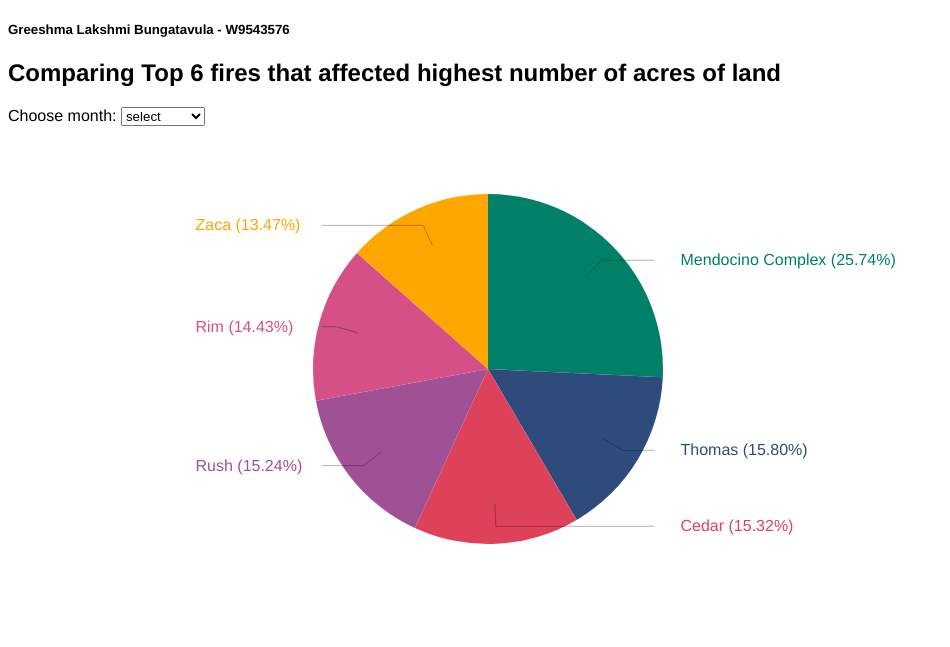
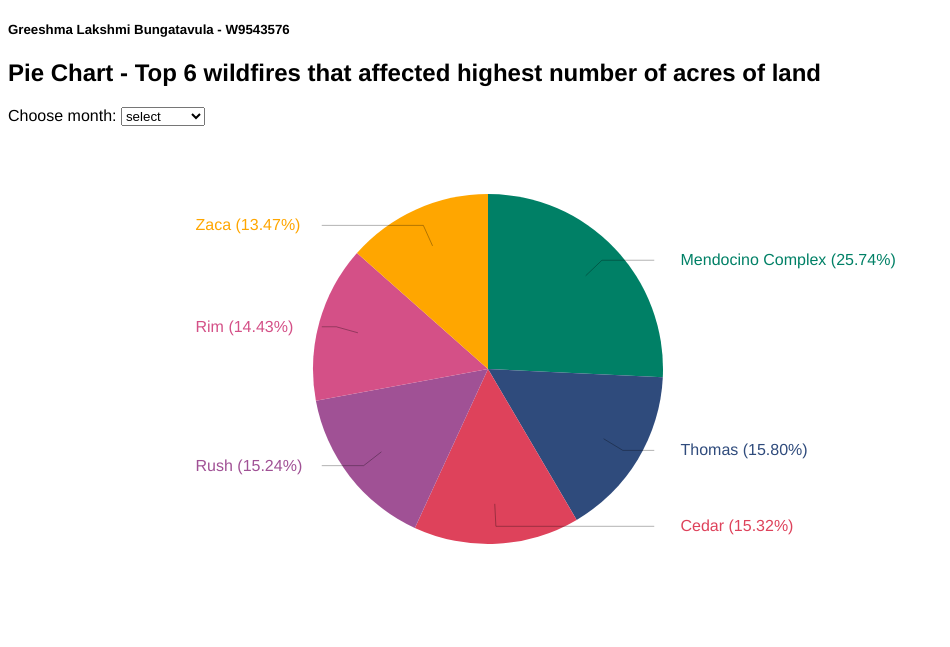
Before and after one commit to balavenkatesh3322/interactive_visualization, a plain HTML site: page BUNGATAVULA/index.html in a window 1280 px wide. Shown: the whole page, without its empty margins (0-950 px from the left). Drawn offline with nearby package versions, Linux system fonts and the light colour scheme.

Commit message:
Update index.html

```diff
--- a/BUNGATAVULA/index.html
+++ b/BUNGATAVULA/index.html
@@ -35,8 +35,7 @@
 <body>
 
 <h5> Greeshma Lakshmi Bungatavula - W9543576 </h5>
-
-<h2>Comparing Top 6 fires that affected highest number of acres of land</h2>
+<h2> Pie Chart - Top 6 wildfires that affected highest number of acres of land</h2>
 
 
 <div id="container"></div>
```
